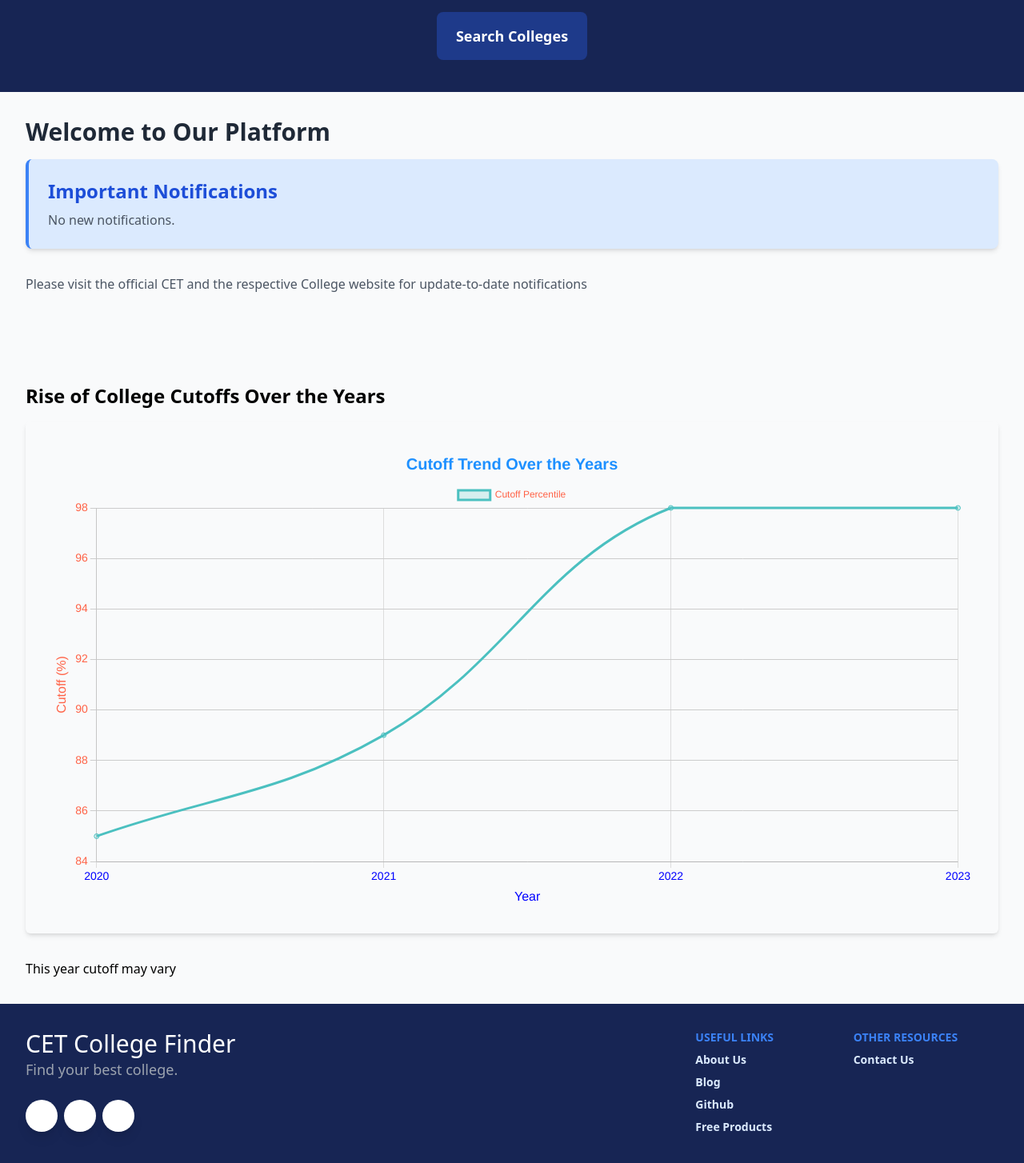
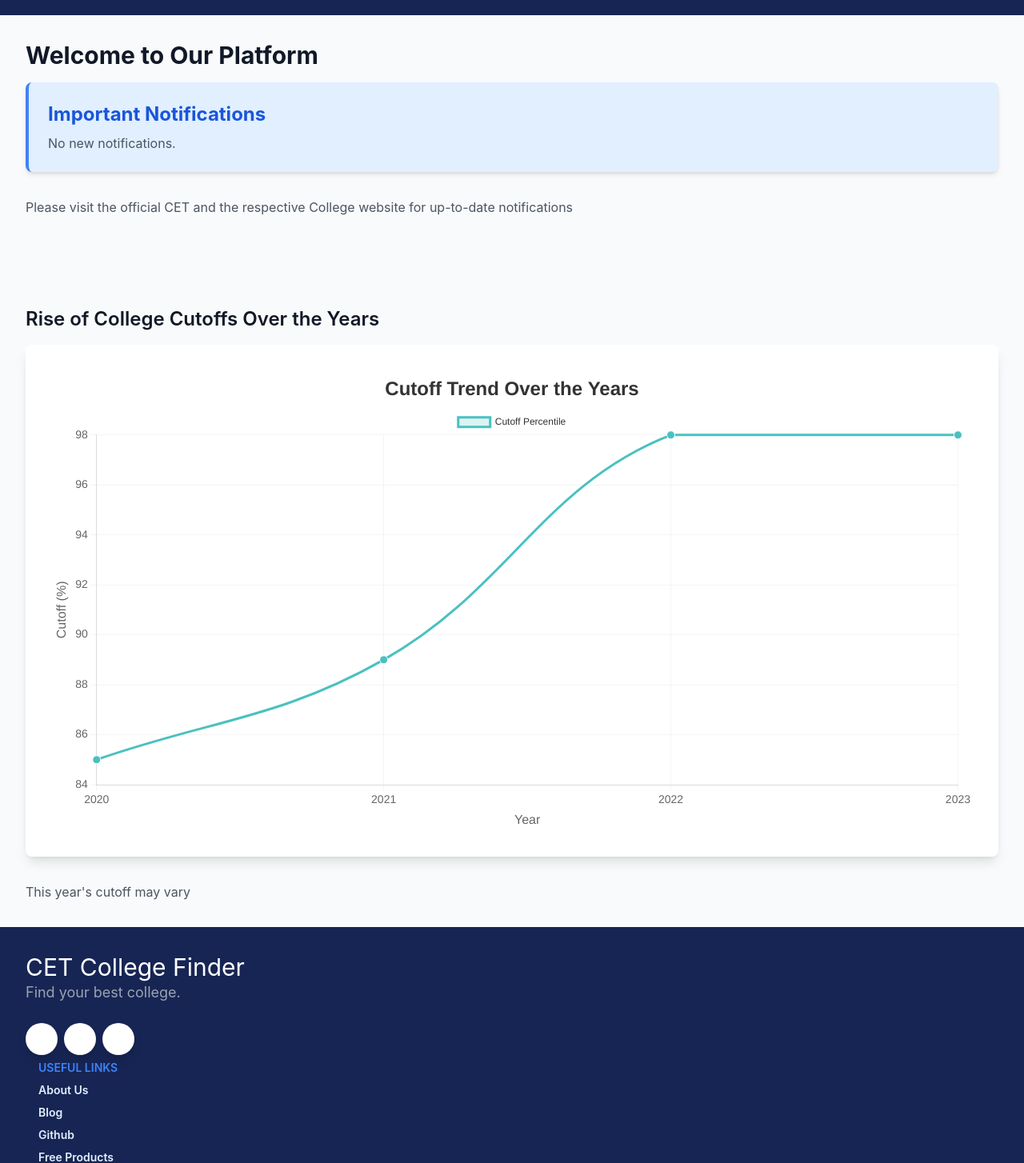
Before and after one commit to shub15/cet-college-finder, a React (Vite) app: page / in a window 1280 px wide. Shown: the part 217-1671 px from the top of the page at 80% size. Built offline with nearby package versions, Linux system fonts and the light colour scheme; some icons are missing.

Commit message:
added dark mode, improved UI

```diff
--- a/src/App.jsx
+++ b/src/App.jsx
@@ -3,16 +3,19 @@ import Footer from './components/Footer'
 import Navbar from './components/Navbar'
 import { NotificationProvider } from './components/NotificationContext'
 import { AuthProvider } from './components/AuthContext'
+import { DarkModeProvider } from './components/DarkModeContext'
 
 function App() {
   return (
     <NotificationProvider>
       <AuthProvider>
-        <Navbar
-        // user="Shubham"
-        />
-        <Outlet />
-        <Footer />
+        <DarkModeProvider>
+          <Navbar
+          // user="Shubham"
+          />
+          <Outlet />
+          <Footer />
+        </DarkModeProvider>
       </AuthProvider>
     </NotificationProvider>
   )
--- a/src/components/Body.jsx
+++ b/src/components/Body.jsx
@@ -1,32 +1,37 @@
-import React, { useContext } from 'react'
+import React, { useContext } from 'react';
 import { NotificationContext } from './NotificationContext';
 import CutoffChart from './CutoffChart';
 import { Link } from 'react-router-dom';
+import DarkModeContext from './DarkModeContext';
 
 export default function Body() {
   const { notifications } = useContext(NotificationContext);
+  const { dark } = useContext(DarkModeContext);
+
   return (
-    <div className='container min-h-screen bg-gray-50'>
-      <div className='p-5 sm:p-10 text-center bg-blue-950 text-white'>
+    <div className={`container min-h-screen ${dark ? "bg-slate-950 text-white" : "bg-gray-50 text-gray-900"}`}>
+      <div className={`p-5 sm:p-10 text-center ${dark ? "" : "bg-blue-950"} text-white`}>
         <p className='m-5 sm:m-10 sm:text-5xl text-2xl font-bold'>
           Find the Best College for You!
         </p>
         <div>
           <Link to="/colleges">
-            <button className='px-6 py-4 text-center text-lg font-semibold bg-blue-900 hover:bg-blue-800 rounded-lg'>Search Colleges</button>
+            <button className={`px-6 py-4 text-center text-lg font-semibold ${dark ? "bg-blue-700 hover:bg-blue-600" : "bg-blue-900 hover:bg-blue-800"} rounded-lg`}>
+              Search Colleges
+            </button>
           </Link>
         </div>
       </div>
       <div className="p-8">
-        <h1 className="text-3xl font-bold mb-4 text-gray-800">Welcome to Our Platform</h1>
+        <h1 className="text-3xl font-bold mb-4">Welcome to Our Platform</h1>
 
         {/* Display notifications */}
-        <div className="bg-blue-100 shadow-md rounded-lg border-l-4 border-blue-500 text-blue-700 p-6 mb-8" role="alert">
+        <div className={`shadow-md rounded-lg border-l-4 ${dark ? "border-blue-500 bg-slate-800 text-blue-300" : "border-blue-500 bg-blue-100 text-blue-700"} p-6 mb-8`} role="alert">
           <h2 className="text-2xl font-bold mb-2">Important Notifications</h2>
           {notifications.length === 0 ? (
             <p className="text-gray-600">No new notifications.</p>
           ) : (
-            <ol className="list-decimal ml-6 text-gray-700">
+            <ol className={`list-decimal ml-6 ${dark ? "text-blue-200" : "text-gray-700"}`}>
               {notifications.map((notification, index) => (
                 <li key={index} className="mt-2">{notification}</li>
               ))}
@@ -35,7 +40,7 @@ export default function Body() {
         </div>
 
         {/* Other content of your landing page */}
-        <p className='text-gray-600 mb-4'>Please visit the official CET and the respective College website for update-to-date notifications</p>
+        <p className={`mb-4 ${dark ? "text-gray-400" : "text-gray-600"}`}>Please visit the official CET and the respective College website for up-to-date notifications</p>
       </div>
 
       {/* Cutoff Chart */}
@@ -46,9 +51,8 @@ export default function Body() {
         </section>
 
         {/* Other content of your landing page */}
-        <p>This year cutoff may vary</p>
+        <p className={`${dark ? "text-gray-400" : "text-gray-600"}`}>This year's cutoff may vary</p>
       </div>
     </div>
-
-  )
+  );
 }
--- a/src/components/CutoffChart.jsx
+++ b/src/components/CutoffChart.jsx
@@ -1,6 +1,7 @@
-import React, { useState, useEffect } from 'react';
+import React, { useState, useEffect, useContext } from 'react';
 import { Line } from 'react-chartjs-2';
-// import axios from 'axios';  // Assuming you're using axios to fetch data
+// import axios from 'axios';  // Uncomment when you want to fetch data
+import DarkModeContext from './DarkModeContext'; // Import your dark mode context
 
 // Import required chart components
 import {
@@ -26,37 +27,43 @@ ChartJS.register(
 
 const CutoffChart = () => {
     const [cutoffData, setCutoffData] = useState([
-        { "year": 2020, "cutoff": 85 },
-        { "year": 2021, "cutoff": 89 },
-        { "year": 2022, "cutoff": 98 },
-        { "year": 2023, "cutoff": 98 }
+        { year: 2020, cutoff: 85 },
+        { year: 2021, cutoff: 89 },
+        { year: 2022, cutoff: 98 },
+        { year: 2023, cutoff: 98 },
     ]);
 
+    const { dark } = useContext(DarkModeContext); // Get dark mode state
+
     // Fetch cutoff data from backend
-    //   useEffect(() => {
+    // useEffect(() => {
     //     const fetchCutoffData = async () => {
-    //       try {
-    //         const response = await axios.get('/api/cutoffs');  // Replace with your backend API endpoint
-    //         setCutoffData(response.data);
-    //       } catch (error) {
-    //         console.error('Error fetching cutoff data:', error);
-    //       }
+    //         try {
+    //             const response = await axios.get('/api/cutoffs');  // Replace with your backend API endpoint
+    //             setCutoffData(response.data);
+    //         } catch (error) {
+    //             console.error('Error fetching cutoff data:', error);
+    //         }
     //     };
 
     //     fetchCutoffData();
-    //   }, []);
+    // }, []);
 
     // Prepare data for the chart
     const data = {
-        labels: cutoffData.map(item => item.year),  // Extract years
+        labels: cutoffData.map((item) => item.year),
         datasets: [
             {
                 label: 'Cutoff Percentile',
-                data: cutoffData.map(item => item.cutoff),  // Extract cutoff values
-                borderColor: 'rgba(75, 192, 192, 1)',
-                backgroundColor: 'rgba(75, 192, 192, 0.2)',
+                data: cutoffData.map((item) => item.cutoff),
+                borderColor: dark ? 'rgba(66, 135, 245, 1)' : 'rgba(75, 192, 192, 1)', // Change border color based on mode
+                backgroundColor: dark ? 'rgba(66, 135, 245, 0.2)' : 'rgba(75, 192, 192, 0.2)', // Change fill color based on mode
                 fill: true,
-                tension: 0.4,  // Smoothing the curve
+                tension: 0.4, // Smoothing the curve
+                pointBorderColor: '#fff', // Point border color
+                pointBackgroundColor: dark ? 'rgba(66, 135, 245, 1)' : 'rgba(75, 192, 192, 1)', // Change point color based on mode
+                pointRadius: 5, // Point size
+                pointHoverRadius: 7, // Point hover size
             },
         ],
     };
@@ -69,15 +76,15 @@ const CutoffChart = () => {
                 display: true,
                 position: 'top',
                 labels: {
-              color: '#ff6347',  // Change legend label color
+                    color: dark ? '#ffffff' : '#333', // Change legend label color based on mode
                 },
             },
             title: {
                 display: true,
                 text: 'Cutoff Trend Over the Years',
-            color: '#1e90ff',  // Change title color
+                color: dark ? '#ffffff' : '#333', // Change title color based on mode
                 font: {
-              size: 20,  // Optional: Change font size
+                    size: 24, // Change font size
                 },
             },
         },
@@ -86,47 +93,47 @@ const CutoffChart = () => {
                 title: {
                     display: true,
                     text: 'Year',
-              color: 'blue',  // Change X-axis label color
+                    color: dark ? '#ffffff' : '#666', // Change X-axis label color based on mode
                     font: {
-                size: 16,  // Optional: Change X-axis font size
+                        size: 16,
                     },
                 },
                 ticks: {
-              color: 'blue',  // Change X-axis tick labels color
+                    color: dark ? '#ffffff' : '#666', // Change X-axis tick labels color based on mode
                     font: {
-                size: 14,  // Change tick font size
+                        size: 14,
                     },
                 },
                 grid: {
-              color: '#ddd',  // Change grid line color for X-axis
-              lineWidth: 1,   // Change grid line width
+                    color: dark ? 'rgba(255, 255, 255, 0.1)' : 'rgba(200, 200, 200, 0.2)', // Change grid line color for X-axis based on mode
+                    lineWidth: 1,
                 },
             },
             y: {
                 title: {
                     display: true,
                     text: 'Cutoff (%)',
-              color: '#ff6347',  // Change Y-axis label color
+                    color: dark ? '#ffffff' : '#666', // Change Y-axis label color based on mode
                     font: {
-                size: 16,  // Optional: Change Y-axis font size
+                        size: 16,
                     },
                 },
                 ticks: {
-              color: '#ff6347',  // Change Y-axis tick labels color
+                    color: dark ? '#ffffff' : '#666', // Change Y-axis tick labels color based on mode
                     font: {
-                size: 14,  // Change tick font size
+                        size: 14,
                     },
                 },
                 grid: {
-              color: '#ccc',  // Change grid line color for Y-axis
-              lineWidth: 1,   // Change grid line width
+                    color: dark ? 'rgba(255, 255, 255, 0.1)' : 'rgba(200, 200, 200, 0.2)', // Change grid line color for Y-axis based on mode
+                    lineWidth: 1,
                 },
             },
         },
     };
 
     return (
-        <div className="p-8 shadow-md rounded-md">
+        <div className={`p-8 shadow-lg rounded-lg ${dark ? 'bg-gray-900' : 'bg-white'}`}> {/* Change background based on mode */}
             <Line data={data} options={options} />
         </div>
     );
--- /dev/null
+++ b/src/components/DarkModeContext.jsx
@@ -0,0 +1,26 @@
+import React, { createContext, useState, useContext } from 'react';
+
+// Create context
+export const DarkModeContext = createContext();
+
+// Context provider
+export const DarkModeProvider = ({ children }) => {
+    const [dark, setDark] = useState(false);
+
+    const setDarkMode = (value) => {
+        setDark(value);
+    };
+
+    return (
+        <DarkModeContext.Provider value={{ dark, setDarkMode }}>
+            {children}
+        </DarkModeContext.Provider>
+    );
+};
+
+// Custom hook for easier access to the context
+export const useDarkMode = () => {
+    return useContext(DarkModeContext);
+};
+
+export default DarkModeContext;
--- a/src/components/Footer.jsx
+++ b/src/components/Footer.jsx
@@ -51,7 +51,8 @@ export default function Footer() {
                                     className="bg-white text-blue-800 shadow-lg font-normal h-10 w-10 items-center justify-center align-center rounded-full outline-none focus:outline-none mr-2"
                                     type="button"
                                 >
-                                    <a href="https://github.com/shub15">
+                                    <a href="https://github.com/shub15" target="_blank"
+                                        rel="noopener noreferrer">
                                         <i className="fab fa-github" />
                                     </a>
                                 </button>
@@ -67,7 +68,9 @@ export default function Footer() {
                                         <li>
                                             <a
                                                 className={bg.useful}
-                                                href="https://www.creative-tim.com/presentation?ref=njs-profile"
+                                                href="https://github.com/shub15"
+                                                target="_blank"
+                                                rel="noopener noreferrer"
                                             >
                                                 About Us
                                             </a>
@@ -75,7 +78,7 @@ export default function Footer() {
                                         <li>
                                             <a
                                                 className={bg.useful}
-                                                href="https://blog.creative-tim.com?ref=njs-profile"
+                                                href="https://github.com/shub15"
                                             >
                                                 Blog
                                             </a>
@@ -83,7 +86,7 @@ export default function Footer() {
                                         <li>
                                             <a
                                                 className={bg.useful}
-                                                href="https://www.github.com/creativetimofficial?ref=njs-profile"
+                                                href="https://github.com/shub15"
                                             >
                                                 Github
                                             </a>
@@ -91,7 +94,7 @@ export default function Footer() {
                                         <li>
                                             <a
                                                 className={bg.useful}
-                                                href="https://www.creative-tim.com/bootstrap-themes/free?ref=njs-profile"
+                                                href="/"
                                             >
                                                 Free Products
                                             </a>
@@ -148,7 +151,7 @@ export default function Footer() {
                                 <Link
                                     to="/about"
                                     className="text-blue-100 hover:text-blue-500"
-                                    // target="_blank"
+                                // target="_blank"
                                 >
                                     {" "}
                                     Sahil Doshi, Shubham Maity, Vatsal Umrania
--- a/src/components/LoginDark.jsx
+++ b/src/components/LoginDark.jsx
@@ -1,21 +1,17 @@
-import React, { useContext, useEffect, useState } from 'react';
+import React, { useContext, useState } from 'react';
 import { Link, useNavigate } from 'react-router-dom';
 import { AuthContext } from './AuthContext';
-import DarkModeToggle from './DarkModeToggle';
+import { DarkModeContext } from './DarkModeContext';
 
 const API_URL = import.meta.env.VITE_API_URL || '';
 
-export default function LoginDark({ mode }) {
-    const [dark, setDark] = useState(false)
+export default function LoginDark() {
+    const { dark } = useContext(DarkModeContext);
     const { addDetail } = useContext(AuthContext);  // Get the addDetail function
     const [email, setEmail] = useState('');
     const [password, setPassword] = useState('');
     const [error, setError] = useState('');
     const navigate = useNavigate();
-
-    // useEffect(() => {
-    //     setDark(true)
-    // }, [mode])
 
     const handleSubmit = async (e) => {
         e.preventDefault();
@@ -46,18 +42,6 @@ export default function LoginDark({ mode }) {
 
     return (
         <div className={`${dark ? "bg-black text-white" : "bg-white text-black"} flex min-h-screen flex-col items-center pt-16 sm:justify-center sm:pt-0`}>
-            <link
-                rel="stylesheet"
-                href="https://unpkg.com/@themesberg/flowbite@1.1.0/dist/flowbite.min.css"
-            />
-            <label
-                htmlFor="toggle-example"
-                className="flex cursor-pointer relative mb-4"
-            >
-                <input type="checkbox" id="toggle-example" className="sr-only" onChange={()=>(setDark(!dark))}/>
-                <div className="toggle-bg bg-gray-200 border-2 border-gray-200 h-6 w-11 rounded-full" />
-                <span className={`ml-3 ${dark?"text-white":"text-gray-900"} text-sm font-medium`}>Dark Mode</span>
-            </label>
             <Link to="/">
                 <div className="text-foreground font-semibold text-2xl tracking-tighter mx-auto flex items-center gap-2">
                     <div>
@@ -84,12 +68,12 @@ export default function LoginDark({ mode }) {
                     className="relative -mb-px h-px w-full bg-gradient-to-r from-transparent via-sky-300 to-transparent"
                     bis_skin_checked={1}
                 />
-                <div className="mx-5 border dark:border-b-white/50 dark:border-t-white/50 border-b-white/20 sm:border-t-white/20 shadow-[20px_0_20px_20px] shadow-slate-500/10 dark:shadow-white/20 rounded-lg border-white/20 border-l-white/20 border-r-white/20 sm:shadow-sm lg:rounded-xl lg:shadow-none">
+                <div className={`mx-5 border ${dark ? "" : "bg-gray-100 text-black"} dark:border-b-white/50 dark:border-t-white/50 border-b-white/20 sm:border-t-white/20 shadow-[20px_0_20px_20px] shadow-slate-500/10 dark:shadow-white/20 rounded-lg border-white/20 border-l-white/20 border-r-white/20 sm:shadow-sm lg:rounded-xl lg:shadow-none`}>
                     <div className="flex flex-col p-6">
                         <h3 className="text-xl font-semibold leading-6 tracking-tighter">
                             Login
                         </h3>
-                        <p className="mt-1.5 text-sm font-medium text-white/50">
+                        <p className={`mt-1.5 text-sm font-medium ${dark ? "text-white/50" : ""}`}>
                             Welcome back, enter your credentials to continue.
                         </p>
                     </div>
@@ -99,7 +83,7 @@ export default function LoginDark({ mode }) {
                                 <div>
                                     <div className="group relative rounded-lg border focus-within:border-sky-200 px-3 pb-1.5 pt-2.5 duration-200 focus-within:ring focus-within:ring-sky-300/30">
                                         <div className="flex justify-between">
-                                            <label className="text-xs font-medium text-muted-foreground group-focus-within:text-white text-gray-400">
+                                            <label className={`text-xs font-medium text-muted-foreground ${dark ? "group-focus-within:text-white" : "group-focus-within:text-black"} text-gray-400`}>
                                                 Email
                                             </label>
                                             <div className="absolute right-3 translate-y-2 text-green-200">
@@ -121,7 +105,7 @@ export default function LoginDark({ mode }) {
                                             id="email"
                                             type="email"
                                             placeholder="Username"
-                                            autoComplete="off"
+                                            // autoComplete="off"
                                             value={email}
                                             onChange={(e) => setEmail(e.target.value)}
                                             required
@@ -134,7 +118,7 @@ export default function LoginDark({ mode }) {
                                 <div>
                                     <div className="group relative rounded-lg border focus-within:border-sky-200 px-3 pb-1.5 pt-2.5 duration-200 focus-within:ring focus-within:ring-sky-300/30">
                                         <div className="flex justify-between">
-                                            <label className="text-xs font-medium text-muted-foreground group-focus-within:text-white text-gray-400">
+                                            <label className={`text-xs font-medium text-muted-foreground ${dark ? "group-focus-within:text-white" : "group-focus-within:text-black"} text-gray-400`}>
                                                 Password
                                             </label>
                                         </div>
--- a/src/components/Navbar.jsx
+++ b/src/components/Navbar.jsx
@@ -3,6 +3,7 @@ import { Bars3Icon, BellIcon, XMarkIcon } from '@heroicons/react/24/outline'
 import { useContext, useEffect, useState } from 'react'
 import { Link, NavLink } from 'react-router-dom'
 import { AuthContext } from './AuthContext'
+import { DarkModeContext } from './DarkModeContext'
 
 const navigation = [
     { name: 'Search College', href: '/', current: true },
@@ -16,6 +17,7 @@ function classNames(...classes) {
 
 export default function Navbar(props) {
     const { detail } = useContext(AuthContext)
+    const { dark, setDarkMode } = useContext(DarkModeContext)
 
     return (
         <Disclosure as="nav" className="bg-gray-800">
@@ -54,7 +56,23 @@ export default function Navbar(props) {
                     </div>
                     <div className="absolute inset-y-0 right-0 flex items-center pr-2 sm:static sm:inset-auto sm:ml-6 sm:pr-0">
 
-                        <div>Dark Mode</div>
+                        <link
+                            rel="stylesheet"
+                            href="https://unpkg.com/@themesberg/flowbite@1.1.0/dist/flowbite.min.css"
+                        />
+                        <label htmlFor="toggle-example" className="flex items-center cursor-pointer relative mr-4">
+                            <input
+                                type="checkbox"
+                                id="toggle-example"
+                                className="sr-only"
+                                onChange={() => setDarkMode(!dark)}
+                                checked={dark} // Make sure the checkbox reflects the current state
+                            />
+                            <div className="toggle-bg bg-gray-200 border-2 border-gray-200 h-6 w-11 rounded-full" />
+                            <span className={`ml-3 text-white text-sm font-medium`}>
+                                Dark Mode
+                            </span>
+                        </label>
                         {/* Profile dropdown */}
                         <Menu as="div" className="relative ml-3">
                             <div>
```
Also changed, not shown: src/components/CollegeDetails.jsx (+36 -14 lines), src/components/DarkModeToggle.jsx (deleted, +0 -32 lines), src/components/ScrollToTop.jsx (added, +14 -0 lines). Lines whose indentation alone changed are shown as unchanged.
